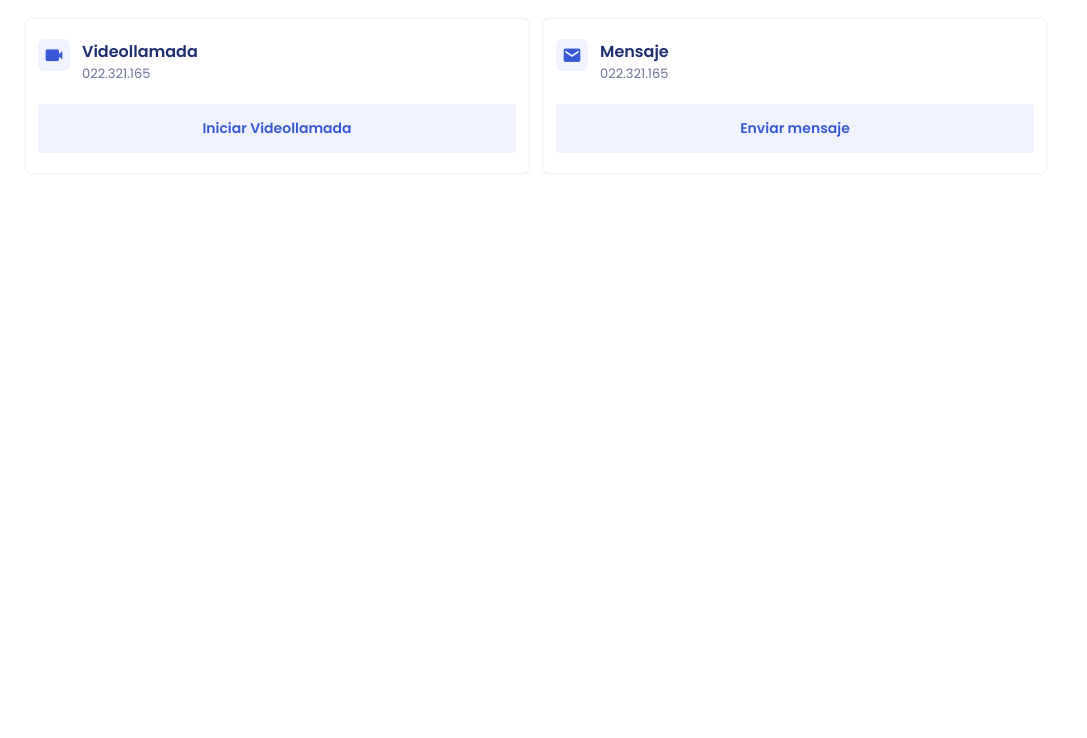
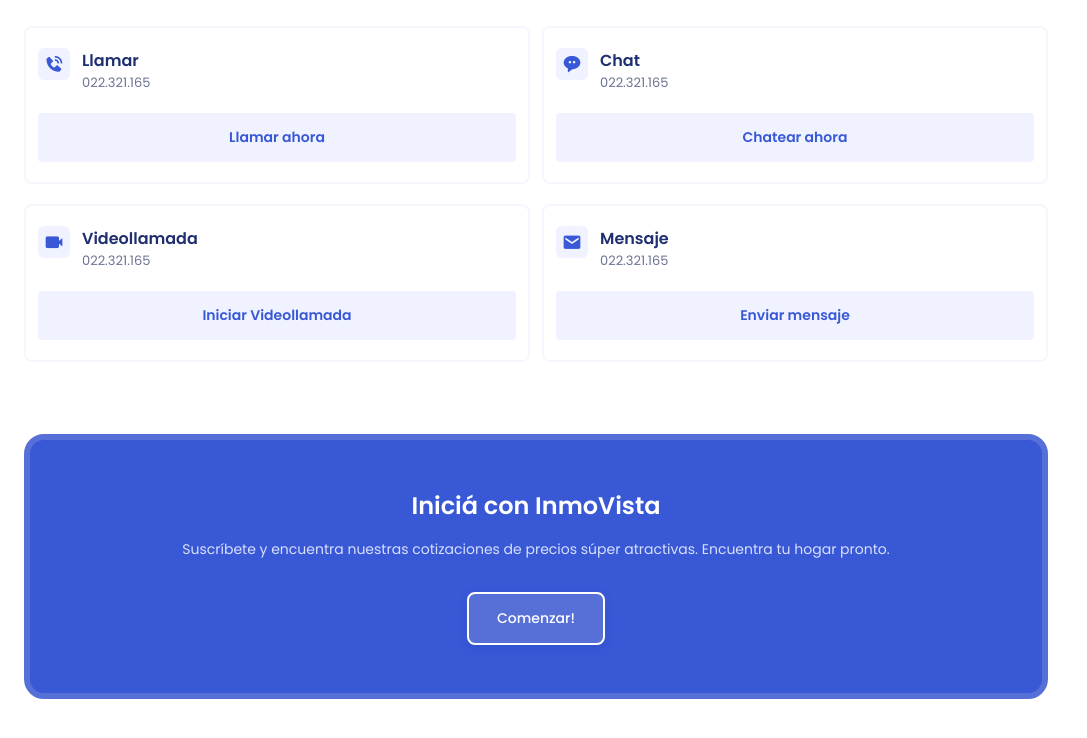
Before and after one commit to aagusvelazquez/sitio-web-responsivo, a plain HTML site: page index.html in a window 1280 px wide. Shown: the part 3492-4230 px from the top of the page, without its empty margins (0-1087 px from the left). Before the commit the page ends 3776 px from the top, so only its background shows below. Drawn offline with nearby package versions, Linux system fonts and the light colour scheme.

Commit message:
Completé sección de Subscripción.

```diff
--- a/assets/css/styles.css
+++ b/assets/css/styles.css
@@ -642,7 +642,39 @@ input, button {
 }
 
 /*=============== SUBSCRIBE ===============*/
+.subscribe {
+    padding: 2.5rem 0;
+}
 
+.subscribe__container {
+    background-color: var(--first-color);
+    padding: 3rem 2rem;
+    border-radius: 1.25rem;
+    border: 6px solid var(--first-color-light);
+    text-align: center;
+}
+
+.subscribe__title {
+    font-size: var(--h2-font-size);
+    color: #fff;
+    margin-bottom: 1rem;
+}
+
+.subscribe__description {
+    color: hsl(228, 90%, 92%);
+    font-size: var(--small-font-size);
+    margin-bottom: 2rem;
+}
+
+.subscribe__button {
+    border: 2px solid #fff;
+    background: var(--first-color-light);
+    font-size: var(--small-font-size);
+}
+
+.subscribe__button:hover {
+    background-color: var(--first-color);
+}
 
 /*=============== FOOTER ===============*/
 
--- a/index.html
+++ b/index.html
@@ -251,7 +251,7 @@
         </section>
 
         <!-- VALOR -->
-        <section class="value ection" id="value">
+        <section class="value section" id="value">
             <div class="value__container container grid">
                 <div class="values__images">
                     <div class="value__orbe"></div>
@@ -356,7 +356,7 @@
         </section>
 
         <!-- CONTACT -->
-        <section class="contact ection" id="contact">
+        <section class="contact section" id="contact">
             <div class="contact__container container grid">
                 <div class="contact__images">
                     <div class="contact__orbe"></div>
@@ -460,8 +460,18 @@
         </section>
 
         <!-- SUBSCRIBE -->
-        <section class="subscribe ection">
-
+        <section class="subscribe section">
+            <div class="subscribe__container container">
+                <h1 class="subscribe__title">
+                    Iniciá con InmoVista
+                </h1>
+                <p class="subscribe__description">
+                    Suscríbete y encuentra nuestras cotizaciones de precios súper atractivas. Encuentra tu hogar pronto.
+                </p>
+                <a href="#" class="button subscribe__button">
+                    Comenzar!
+                </a>
+            </div>
         </section>
     </main>
 
```
